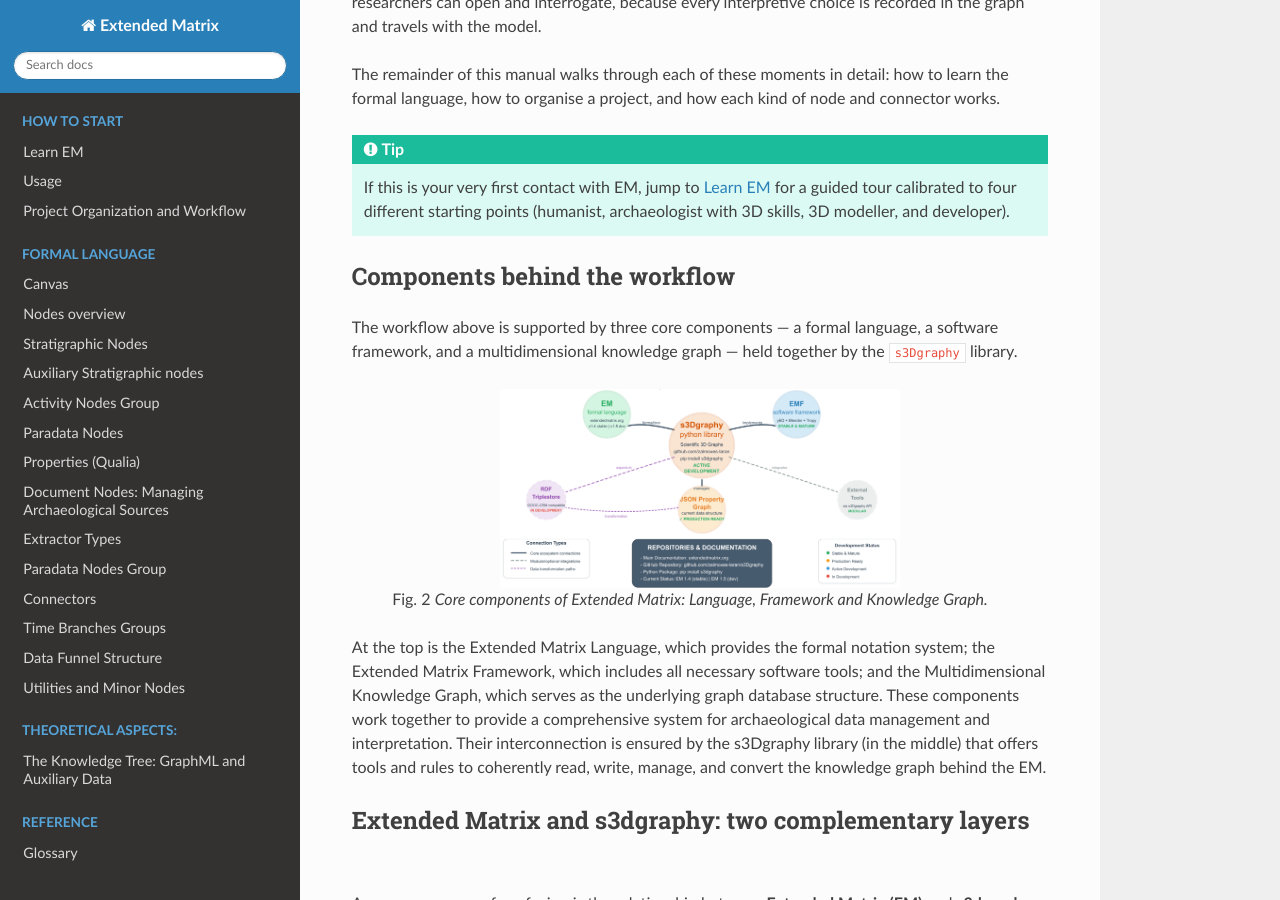
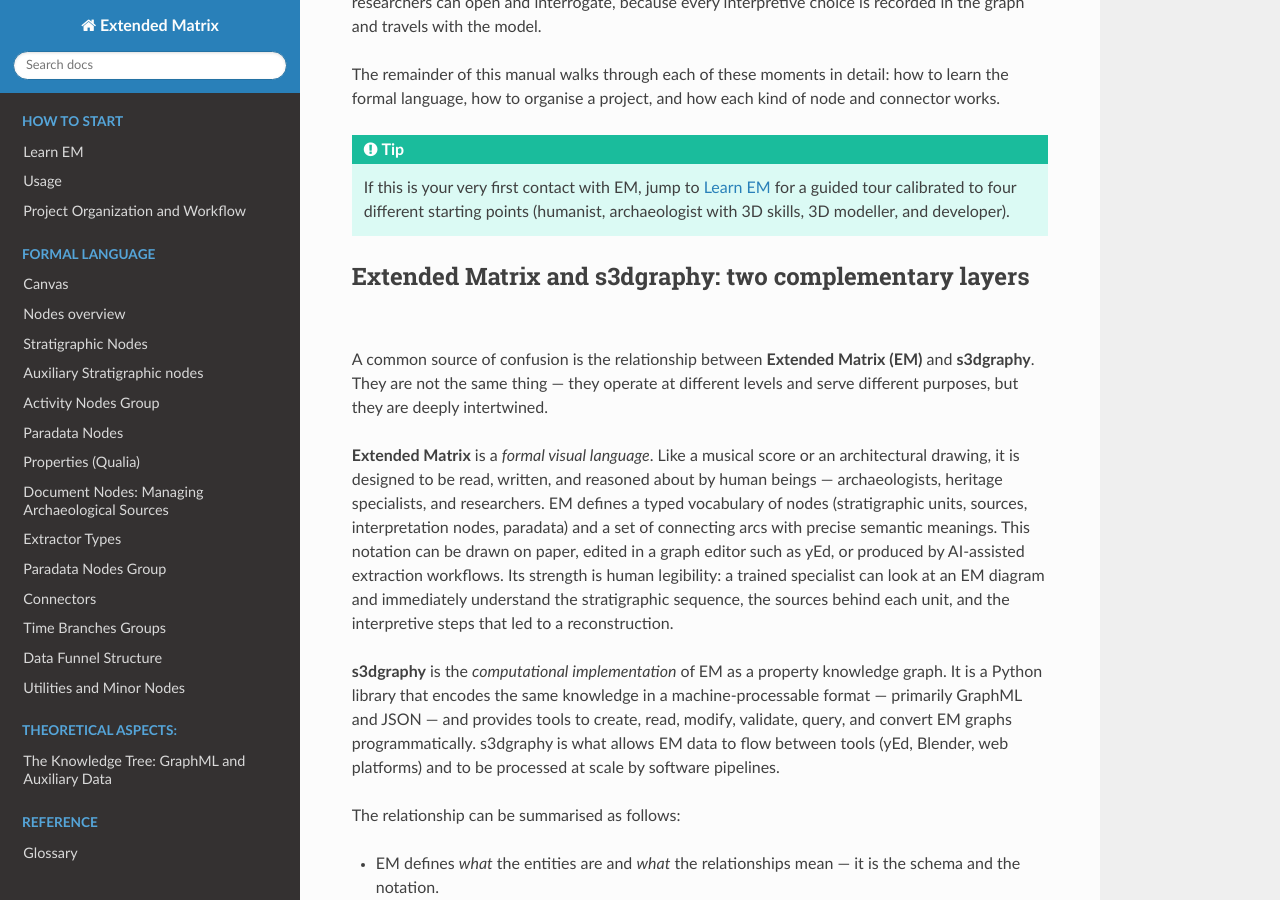
Before and after one commit to zalmoxes-laran/ExtendedMatrix-doc, a Sphinx documentation site: the page built from docs/index.rst, in a window 1280 px wide and 900 px high, scrolled down 2201 px. Built offline with Sphinx 7.4.7 and the Read the Docs theme 3.1.0, drawn with Linux system fonts in a browser that asks for light colours; pages that are not in the unit, such as notebooks, are missing from menus.

Commit message:
Update index.rst

```diff
--- a/docs/index.rst
+++ b/docs/index.rst
@@ -74,19 +74,6 @@ The remainder of this manual walks through each of these moments in detail: how
 
    If this is your very first contact with EM, jump to :doc:`learn_EM` for a guided tour calibrated to four different starting points (humanist, archaeologist with 3D skills, 3D modeller, and developer).
 
-Components behind the workflow
-------------------------------
-
-The workflow above is supported by three core components — a formal language, a software framework, and a multidimensional knowledge graph — held together by the ``s3Dgraphy`` library.
-
-.. figure:: img/EM_schema_general.png
-   :width: 400px
-   :align: center
-
-   *Core components of Extended Matrix: Language, Framework and Knowledge Graph.*
-
-At the top is the Extended Matrix Language, which provides the formal notation system; the Extended Matrix Framework, which includes all necessary software tools; and the Multidimensional Knowledge Graph, which serves as the underlying graph database structure. These components work together to provide a comprehensive system for archaeological data management and interpretation. Their interconnection is ensured by the s3Dgraphy library (in the middle) that offers tools and rules to coherently read, write, manage, and convert the knowledge graph behind the EM.
-
 Extended Matrix and s3dgraphy: two complementary layers
 --------------------------------------------------------
 
```
